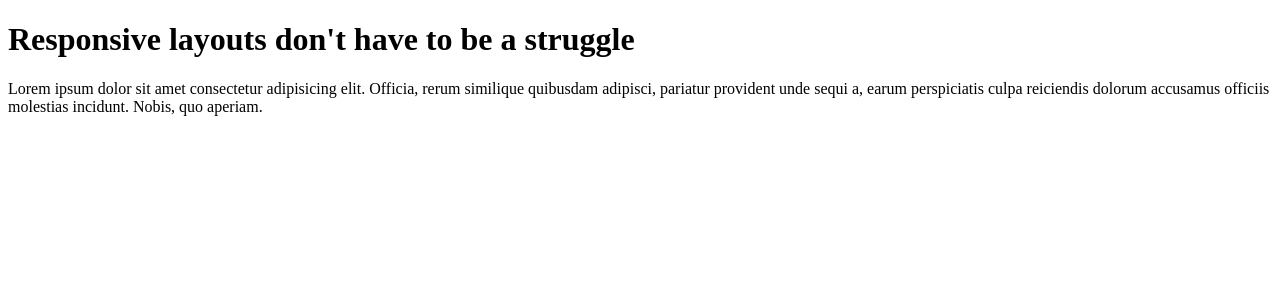
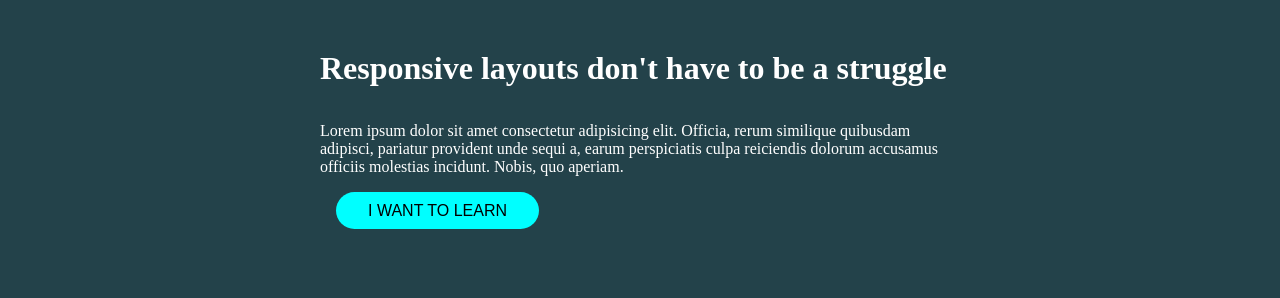
Before and after one commit to TaniaAugie/html-css-structure, a plain HTML site: page challenge3/page3.html in a window 1280 px wide. Drawn offline with Linux system fonts and the light colour scheme.

Commit message:
completed challenge 3

```diff
--- a/challenge3/page3.html
+++ b/challenge3/page3.html
@@ -4,8 +4,10 @@
     <meta charset="UTF-8" />
     <meta name="viewport" content="width=device-width, initial-scale=1.0" />
     <title>Challenge3</title>
+    <link rel="stylesheet" href="./style3.css"
   </head>
   <body>
+    <div class="wrapper">
       <h1>Responsive layouts don't have to be a struggle</h1>
       <p>
         Lorem ipsum dolor sit amet consectetur adipisicing elit. Officia, rerum
@@ -13,5 +15,8 @@
         perspiciatis culpa reiciendis dolorum accusamus officiis molestias
         incidunt. Nobis, quo aperiam.
       </p>
+
+      <button class="mbtn aqua">I WANT TO LEARN</button>
+    </div>
   </body>
 </html>
--- a/challenge3/style3.css
+++ b/challenge3/style3.css
@@ -3,3 +3,30 @@
   padding: 0;
   box-sizing: border-box;
 }
+
+body {
+  background-color: #23424a;
+}
+
+.wrapper {
+  color: white;
+  width: 50%;
+  max-width: 1200px;
+  margin: 0 auto;
+  padding: 50px 0;
+}
+
+h1 {
+  margin-bottom: 35px;
+}
+
+button.mbtn {
+  padding: 0.6em 2em;
+  border-radius: 30px;
+  color: black;
+  background-color: aqua;
+  font-size: 1em;
+  border: 0;
+  cursor: pointer;
+  margin: 1em;
+}
```
Lines whose indentation alone changed are shown as unchanged.
